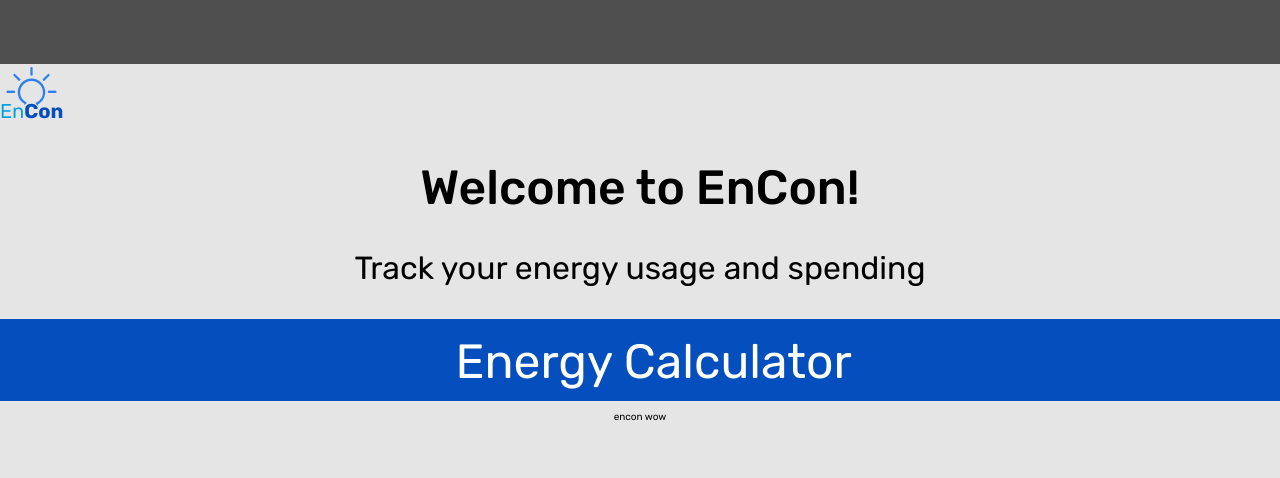
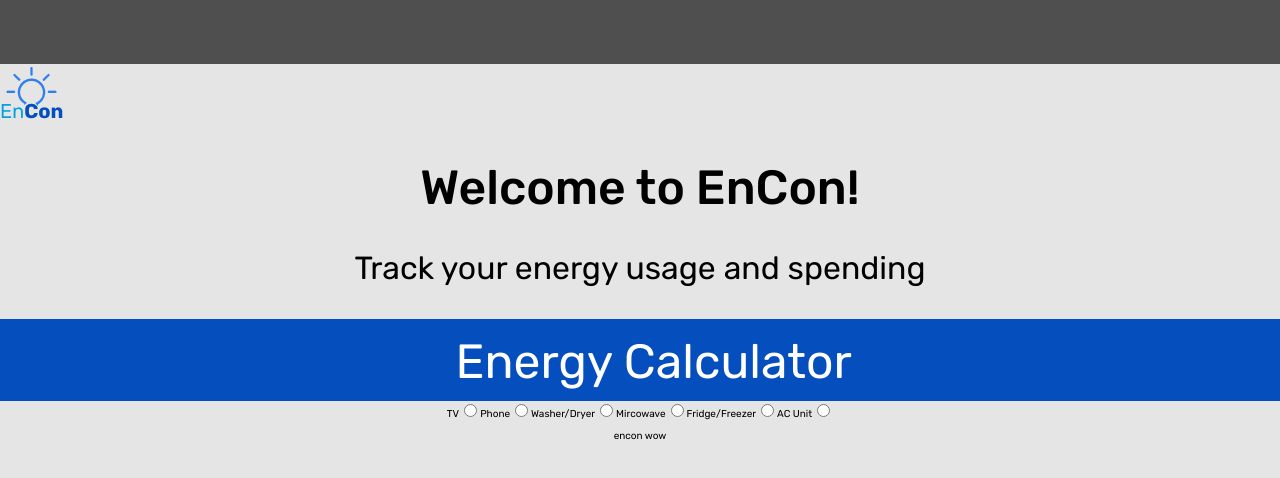
Before and after one commit to BloomTech-Labs/Encon-fe, a React (Create React App) app in the folder encon/: page / in a window 1280 px wide. Shown: the top 478 px of the page. Built offline with nearby package versions, Linux system fonts and the light colour scheme.

Commit message:
added in the radio buttons for the form

```diff
--- a/encon/src/App.js
+++ b/encon/src/App.js
@@ -1,16 +1,18 @@
-import React from 'react';
-import './App.scss';
-import { Nav } from './components/Nav.js';
-import { Route } from 'react-router-dom';
-import { LandingPage } from './components/Landing-Page';
+import React from "react";
+import "./App.scss";
+import { Nav } from "./components/Nav.js";
+import { Route } from "react-router-dom";
+import { LandingPage } from "./components/Landing-Page";
+import { Calculator } from "./components/Calculator";
 
 export const App = () => {
   return (
-		<div className='App'>
+    <div className="App">
       <Nav />
-			<Route path='/'>
+      <Route path="/">
         <LandingPage />
       </Route>
+      <Calculator />
       <p>encon wow</p>
     </div>
   );
--- /dev/null
+++ b/encon/src/components/Calculator.js
@@ -0,0 +1,27 @@
+import React from "react";
+
+export const Calculator = () => {
+  return (
+    <div>
+      <form>
+        <label>TV</label>
+        <input type="radio" value="TV" />
+
+        <label>Phone</label>
+        <input type="radio" value="Phone" />
+
+        <label>Washer/Dryer</label>
+        <input type="radio" value="Washer/Dryer" />
+
+        <label>Mircowave</label>
+        <input type="radio" value="Microwave" />
+
+        <label>Fridge/Freezer</label>
+        <input type="radio" value="Fridge/Freezer" />
+
+        <label>AC Unit</label>
+        <input type="radio" value="AC Unit" />
+      </form>
+    </div>
+  );
+};
```
Lines whose indentation alone changed are shown as unchanged.
